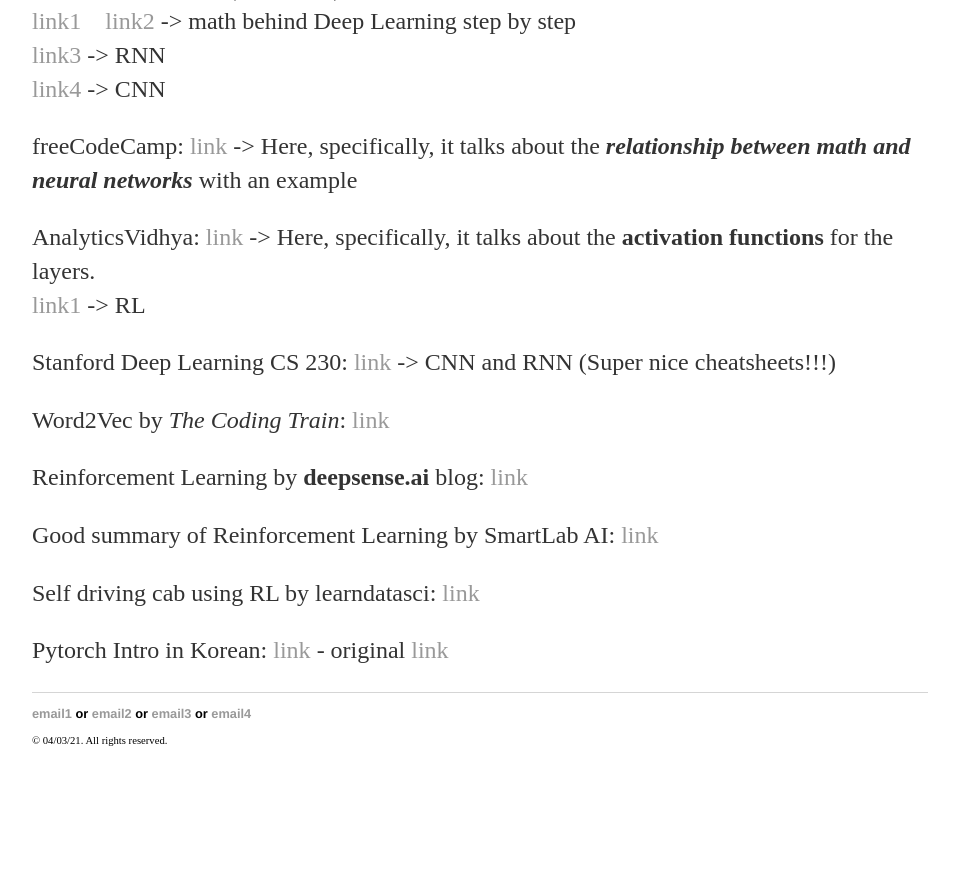
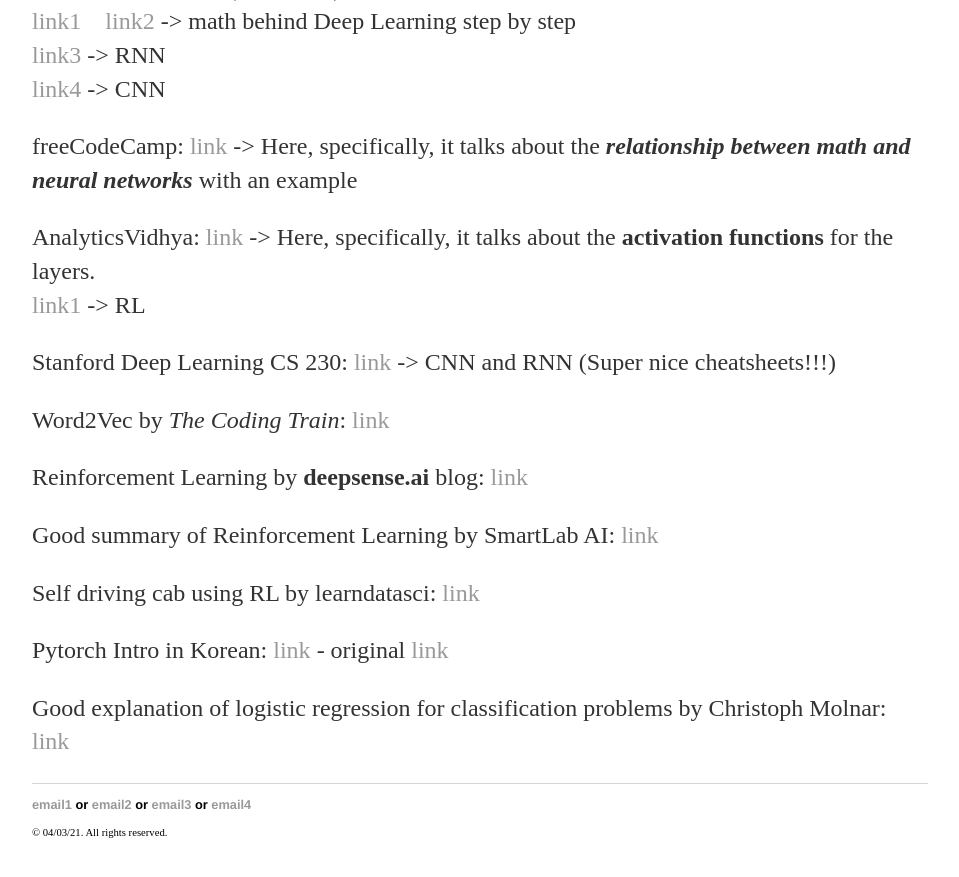
Before and after one commit to yjkweon24/yjkweon24.github.io, a Jekyll site: the page built from _posts/2019-03-16-Academic.md, in a window 1280 px wide and 900 px high, scrolled down 2175 px. Shown: the top 877 px of the window, without its empty margins (160-1119 px from the left). Built offline with Jekyll 4.4.1, drawn with Linux system fonts in a browser that asks for light colours; before the commit the page ends 2983 px from its top, so only the background shows below that.

Commit message:
Update 2019-03-16-Academic.md

```diff
--- a/_posts/2019-03-16-Academic.md
+++ b/_posts/2019-03-16-Academic.md
@@ -72,3 +72,5 @@
 Self driving cab using RL by learndatasci: [link](https://www.learndatasci.com/tutorials/reinforcement-q-learning-scratch-python-openai-gym/)
 
 Pytorch Intro in Korean: [link](https://tutorials.pytorch.kr/beginner/deep_learning_60min_blitz.html) - original [link](https://pytorch.org/tutorials/beginner/deep_learning_60min_blitz.html)
+
+Good explanation of logistic regression for classification problems by Christoph Molnar: [link](https://christophm.github.io/interpretable-ml-book/logistic.html)
```
